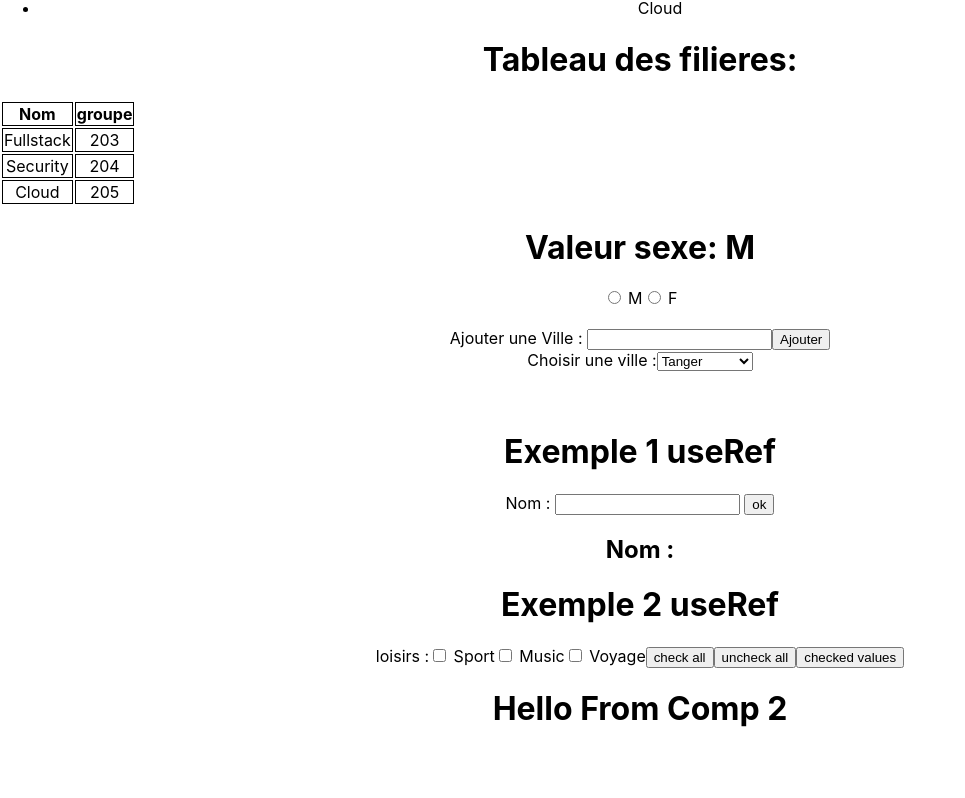
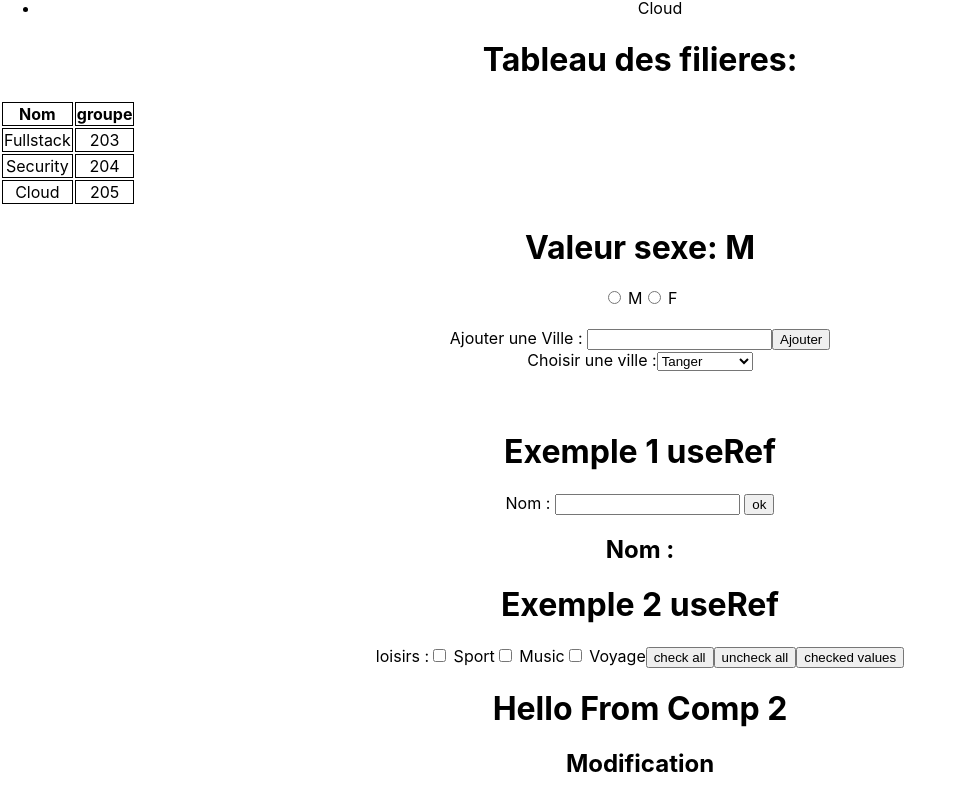
Before and after one commit to karim-azeggouar/reactapp, a React (Create React App) app: page / in a window 1280 px wide. Shown: the part 288-1086 px from the top of the page, without its empty margins (0-965 px from the left). Before the commit the page ends 1037 px from the top, so only its background shows below. Built offline with nearby package versions, Linux system fonts and the light colour scheme.

Commit message:
message 3

```diff
--- a/src/Components/Comp2.js
+++ b/src/Components/Comp2.js
@@ -5,6 +5,8 @@ export default function Comp2() {
     <div>
         <h1>   Hello From Comp 2</h1>
 
+        <h2>   Modification </h2>
+
     </div>
   )
 }
```
